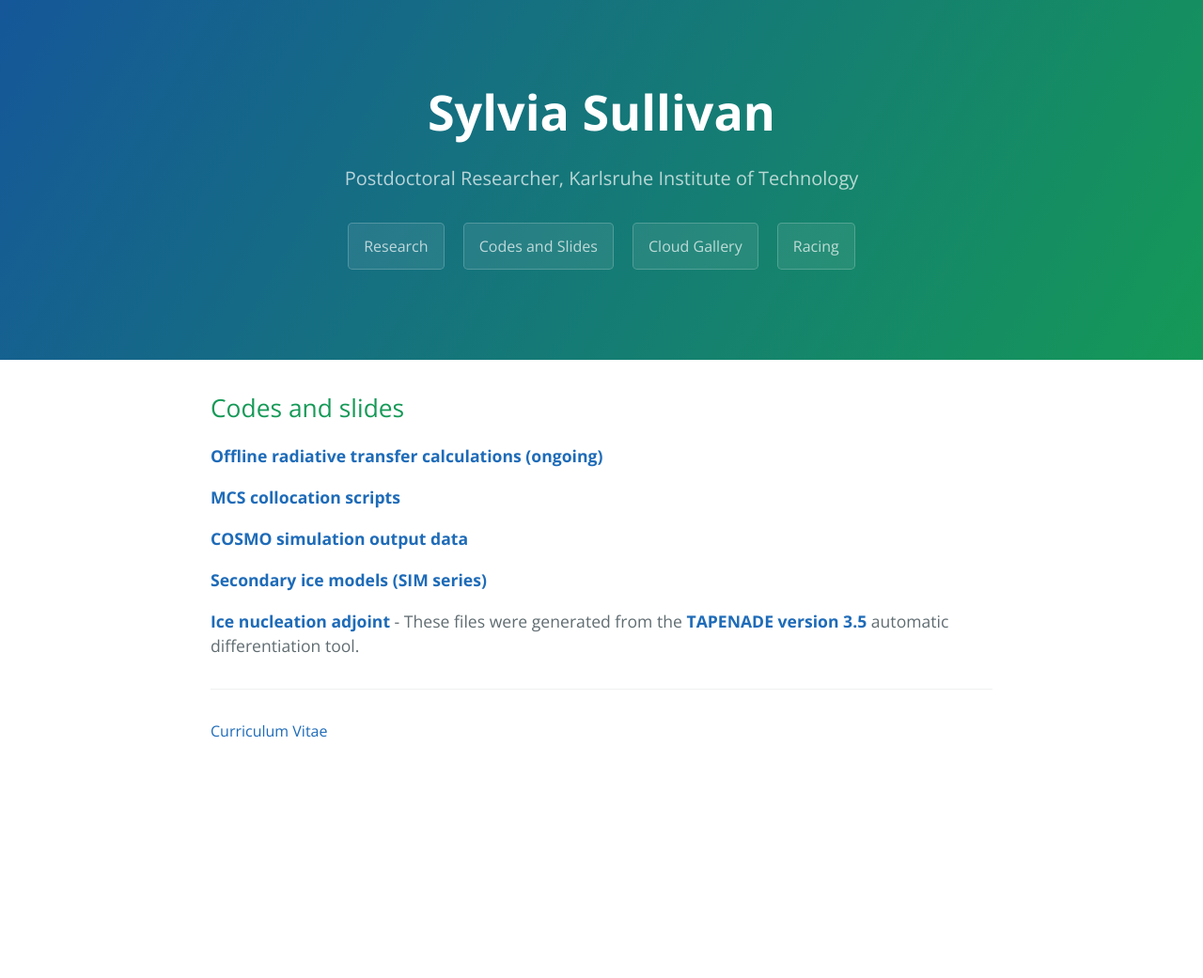
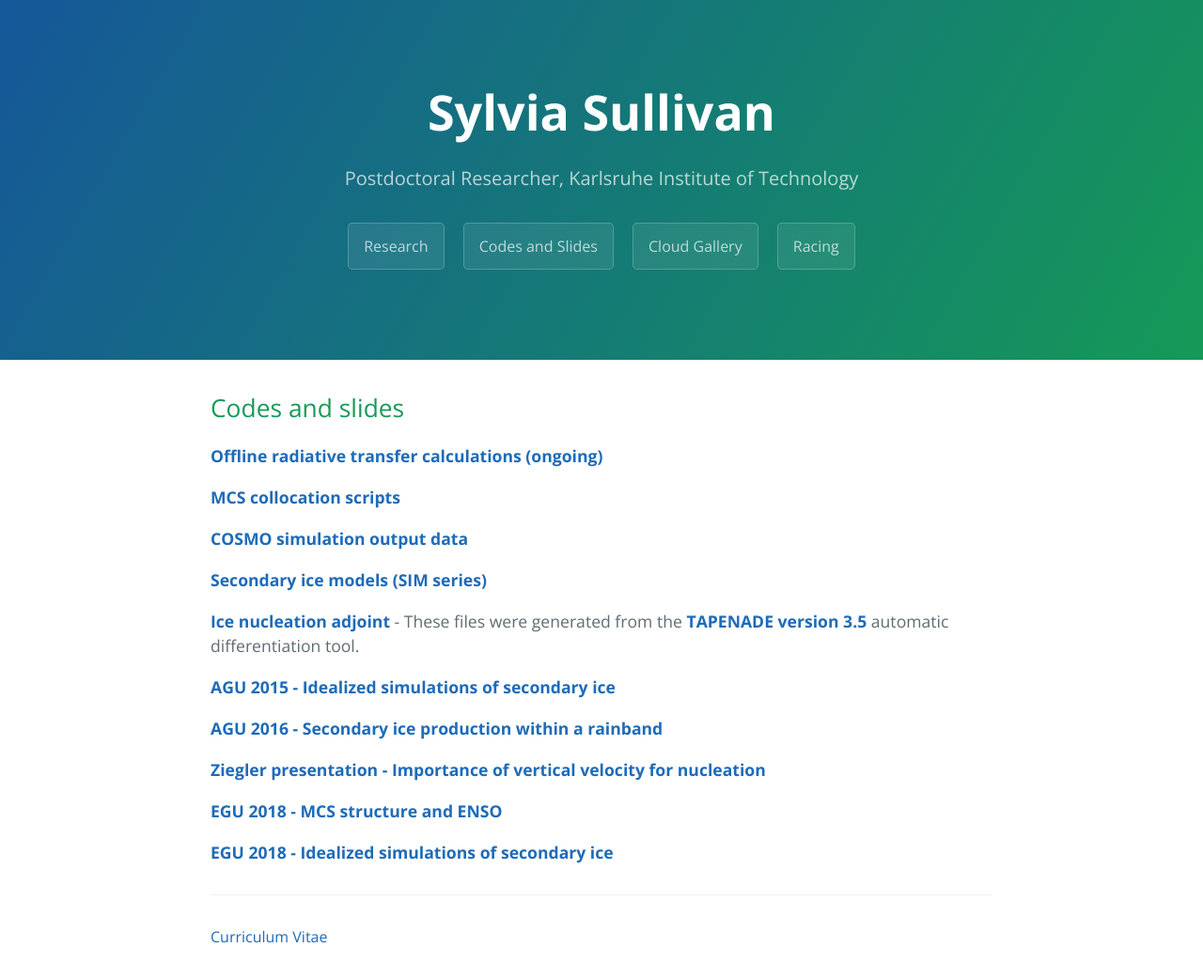
Before and after one commit to sylviasullivan/sylviasullivan.github.io, a Jekyll site: the page built from codes-and-slides.md, in a window 1280 px wide. Shown: the whole page at 94% size. Built offline with Jekyll 4.4.1, drawn with Linux system fonts in a browser that asks for light colours; before the commit the page ends 900 px from its top, so only the background shows below that.

Commit message:
Add presentation links to codes and slides page

```diff
--- a/codes-and-slides.md
+++ b/codes-and-slides.md
@@ -15,3 +15,13 @@
 **[Secondary ice models (SIM series)](https://github.com/sylviasullivan/SIM)**
 
 **[Ice nucleation adjoint](https://github.com/sylviasullivan/ice-adjoint)** - These files were generated from the **[TAPENADE version 3.5](http://www-tapenade.inria.fr:8080/tapenade/)** automatic differentiation tool.
+
+**[AGU 2015 - Idealized simulations of secondary ice](/AGU2015.pdf)**
+
+**[AGU 2016 - Secondary ice production within a rainband](/AGU2016.pdf)**
+
+**[Ziegler presentation - Importance of vertical velocity for nucleation](/Ziegler-Sullivan.pptx)**
+
+**[EGU 2018 - MCS structure and ENSO](/2018-EGU-MCS-ENSO-Sullivan-Gentine.pptx)**
+
+**[EGU 2018 - Idealized simulations of secondary ice](/2018-EGU-secondary-ice-Sullivan_et_al.pptx)**
```
